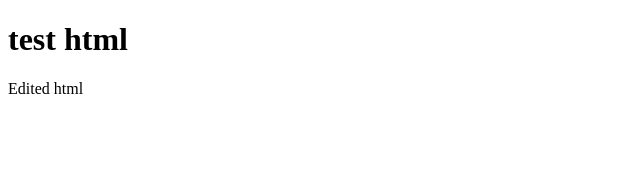
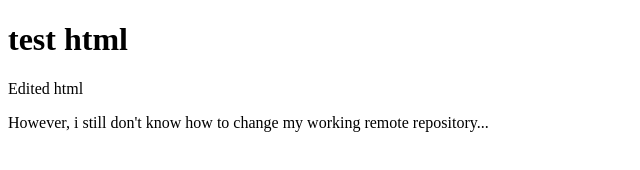
Before and after one commit to ziknation/XO-game-project, a plain HTML site: page index.html in a window 1280 px wide. Shown: the whole page, without its empty margins (0-640 px from the left). Drawn offline with Linux system fonts and the light colour scheme.

Commit message:
add one more line

```diff
--- a/index.html
+++ b/index.html
@@ -9,5 +9,6 @@
 <body>
     <h1>test html</h1>
     <p>Edited html</p>
+    <p>However, i still don't know how to change my working remote repository...</p>
 </body>
 </html>
```
